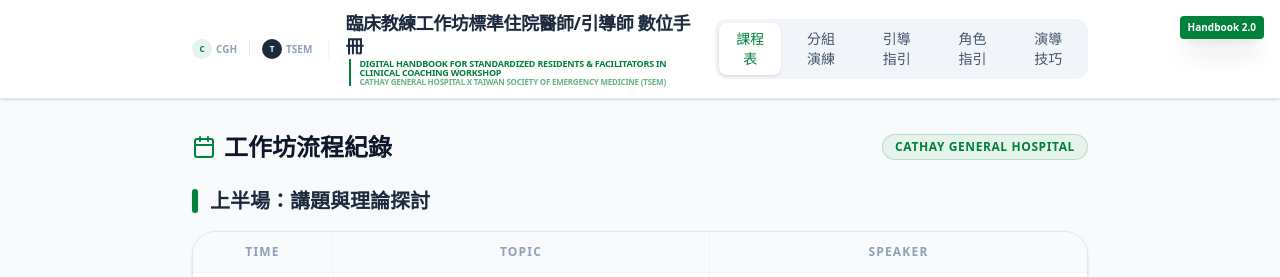
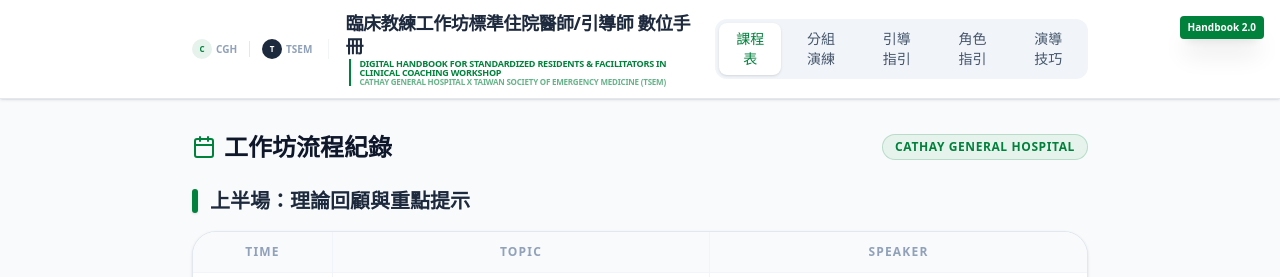
Before and after one commit to bybarian/Cghxtsemdofb, a React (Vite) app: page / in a window 1280 px wide. Shown: the top 277 px of the page. Built offline with nearby package versions, Linux system fonts and the light colour scheme.

Commit message:
feat: Update lecture title and layout
Refines the title of the "Lectures" section to "Theoretical Review and Key Points" and adjusts the layout for better clarity and presentation of session details.

```diff
--- a/src/App.tsx
+++ b/src/App.tsx
@@ -245,7 +245,7 @@ function MainAppContent() {
                   <div className="space-y-4">
                     <div className="flex items-center gap-3">
                       <div className="w-1.5 h-6 bg-cathay-green rounded-full shadow-sm" />
-                      <h3 className="text-xl font-bold text-slate-800">上半場：講題與理論探討</h3>
+                      <h3 className="text-xl font-bold text-slate-800">上半場：理論回顧與重點提示</h3>
                     </div>
                     <div className="bg-white rounded-3xl border border-slate-200 overflow-hidden shadow-sm">
                       <div className="grid grid-cols-[100px_1fr_1fr] md:grid-cols-[140px_1fr_1fr] bg-slate-50 border-b border-slate-100 font-black text-[10px] md:text-xs uppercase tracking-widest text-slate-400">
```
